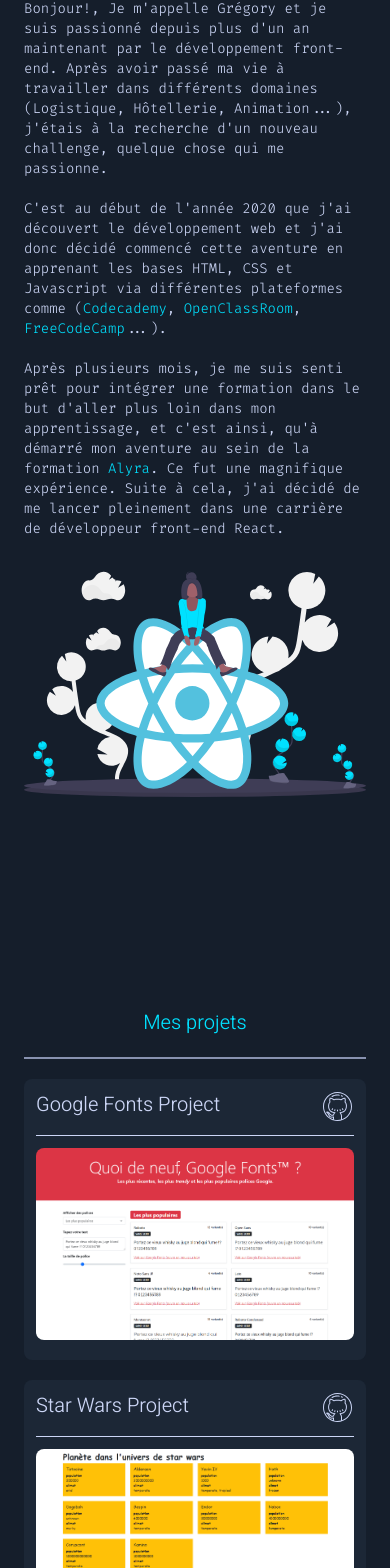
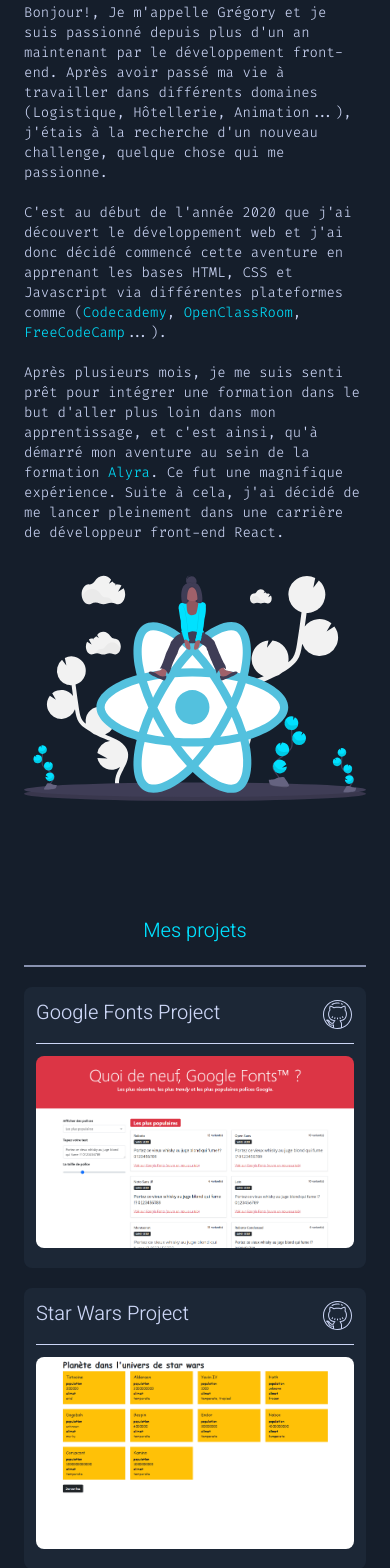
Before and after one commit to Gregory-Alexis/MyPortfolio, a React (Create React App) app: page / in a window 390 px wide. Shown: the part 1031-2599 px from the top of the page. Built offline with nearby package versions, Linux system fonts and the light colour scheme.

Commit message:
in progress

```diff
--- a/src/components/Footer.js
+++ b/src/components/Footer.js
@@ -1,6 +1,6 @@
 const Footer = () => {
 	return (
-		<footer className="text-center text-sm md:text-base  text-grey">
+		<footer className="text-center text-sm md:text-base  text-grey pt-24">
 			<div className="shadow-white p-3 rounded-lg inline-block">
 				<p>Site toujours en cours de développement.</p>
 				<br />
@@ -19,7 +19,7 @@
 				</p>
 			</div>
 			<br />
-			<p>
+			<p className="pt-5">
 				Pour toute remarque ou suggèstion n'hésitez pas à me contacter via{" "}
 				<a
 					href="mailto:gregoryalexis.dev@gmail.com"
--- a/src/components/pages/Infos.js
+++ b/src/components/pages/Infos.js
@@ -9,10 +9,7 @@
 				fontFamily: "Fira code",
 			}}
 		>
-			<div
-				className="text-sm text-grey mb-8 m-auto md:text-lg lg:text-xl xl:max-w-xl"
-				data-aos="flip-right"
-			>
+			<div data-aos="flip-right">
 				<h2
 					className="text-center text-xl border-b-2 p-2 text-lightblue md:text-3xl"
 					style={{
@@ -23,7 +20,7 @@
 					À propos de moi
 				</h2>
 				<br />
-				<div>
+				<div className="text-sm text-grey mb-8 m-auto md:text-lg lg:text-xl xl:max-w-xl">
 					<p>
 						Bonjour!, Je m'appelle Grégory et je suis passionné depuis plus d'un
 						an maintenant par le développement front-end. Après avoir passé ma
--- a/src/components/pages/Projets.js
+++ b/src/components/pages/Projets.js
@@ -4,9 +4,16 @@
 
 const Projets = () => {
 	return (
-		<article className="pt-48">
+		<article
+			id="projets"
+			style={{
+				fontFamily: "Heebo",
+				color: "#8892b0",
+			}}
+			className="pt-24"
+		>
 			<h2
-				className="text-center text-xl border-b-2 p-5 text-lightblue md:text-2xl lg:text-2xl xl:text-3xl"
+				className="text-center text-xl border-b-2 p-5 text-lightblue md:text-3xl"
 				style={{
 					fontFamily: "Heebo",
 					borderBottomColor: "#8892b0",
@@ -14,14 +21,7 @@
 			>
 				Mes projets
 			</h2>
-			<div
-				className="pt-5 space-y-5 md:space-y-0 gap-5 md:grid md:grid-cols-2"
-				id="projets"
-				style={{
-					fontFamily: "Heebo",
-					color: "#8892b0",
-				}}
-			>
+			<div className="pt-5 space-y-5 md:space-y-0 gap-5 md:grid md:grid-cols-2">
 				<GoogleFontProject />
 				<StarWarsEathProject />
 				<GradientsProject />
```
